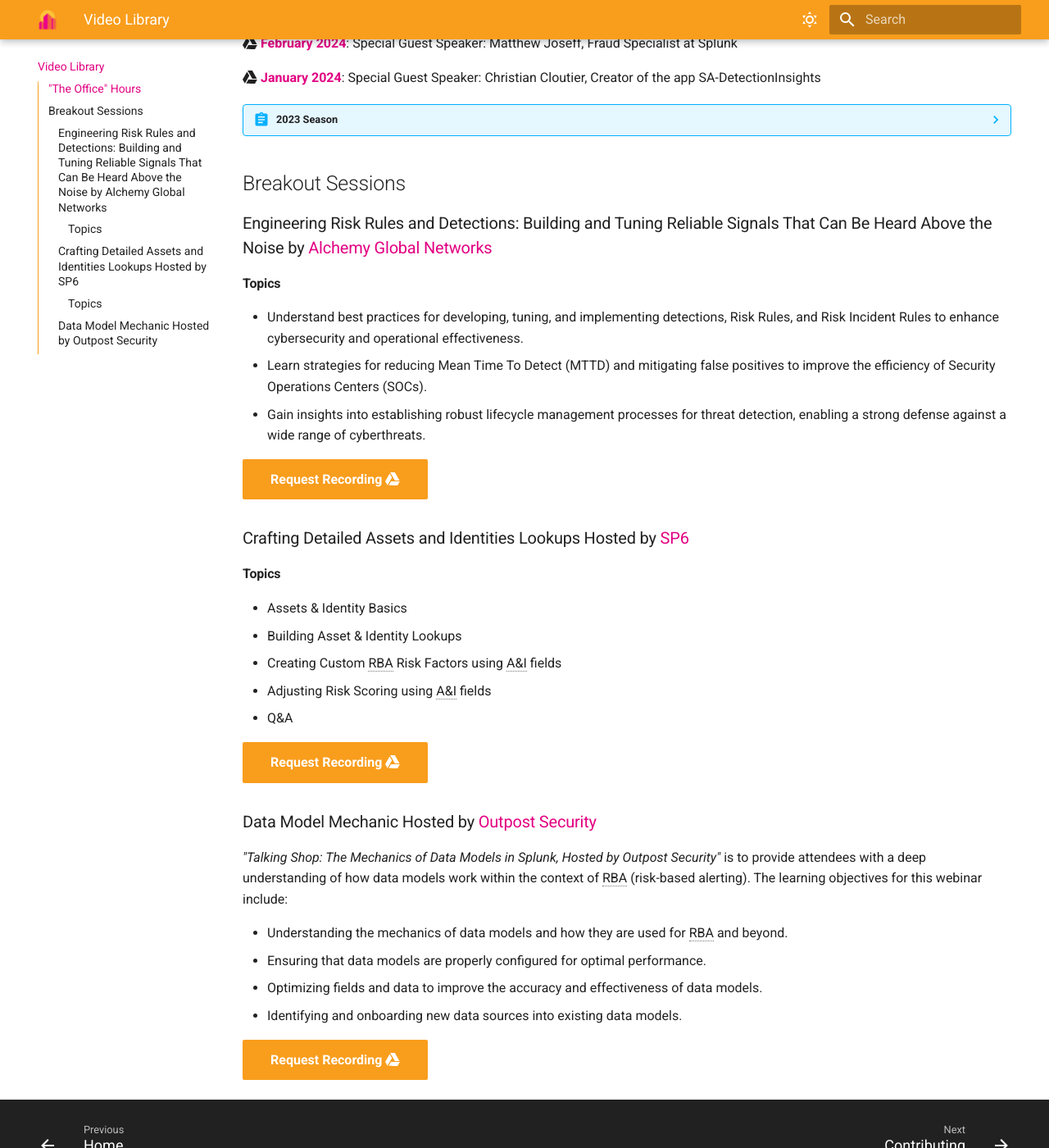
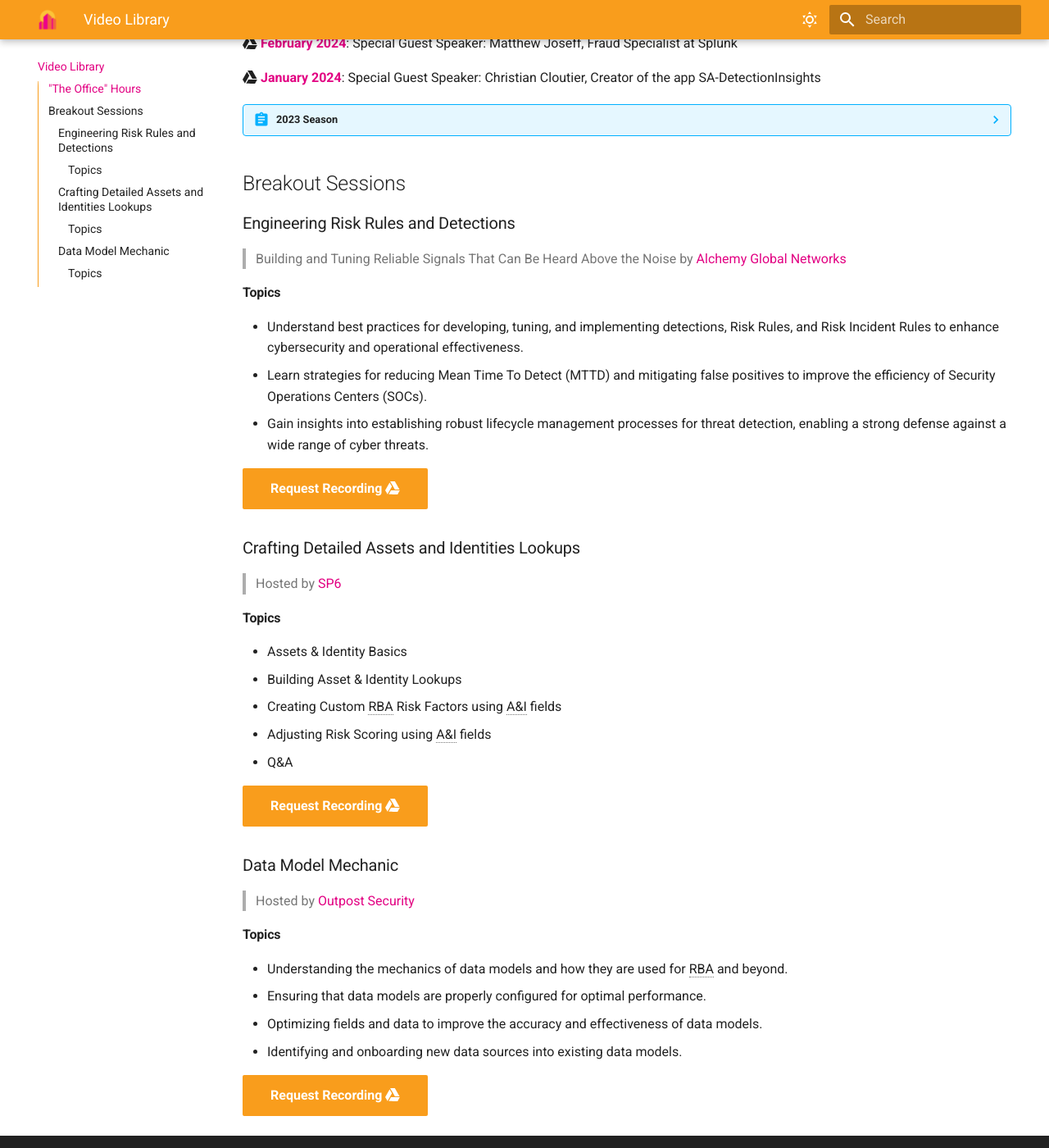
Before and after one commit to rba-community/rba-community, an MkDocs documentation site: the page built from docs/library/index.md, in a window 1280 px wide and 1400 px high, scrolled down 477 px. Shown: the whole window at 82% size. Built offline with MkDocs 1.6.1 and Material for MkDocs 9.7.7, drawn with Linux system fonts in a browser that asks for light colours.

Commit message:
format updates
Signed-off-by: Zach Christensen <23529374+ZachChristensen28@users.noreply.github.com>

```diff
--- a/docs/library/index.md
+++ b/docs/library/index.md
@@ -1,5 +1,5 @@
 ---
-description: Catch up on past RBA Community sessions that you may have missed!
+description: Catch up on past RBA Community sessions you may have missed!
 ---
 
 # Video Library
@@ -34,17 +34,21 @@
 
 ## Breakout Sessions
 
-### Engineering Risk Rules and Detections: Building and Tuning Reliable Signals That Can Be Heard Above the Noise by [Alchemy Global Networks](https://www.alchemy-global.net/){ target="blank" }
+### Engineering Risk Rules and Detections
+
+> Building and Tuning Reliable Signals That Can Be Heard Above the Noise by [Alchemy Global Networks](https://www.alchemy-global.net/){ target="blank" }
 
 #### Topics
 
 - Understand best practices for developing, tuning, and implementing detections, Risk Rules, and Risk Incident Rules to enhance cybersecurity and operational effectiveness.
 - Learn strategies for reducing Mean Time To Detect (MTTD) and mitigating false positives to improve the efficiency of Security Operations Centers (SOCs).
-- Gain insights into establishing robust lifecycle management processes for threat detection, enabling a strong defense against a wide range of cyberthreats.
+- Gain insights into establishing robust lifecycle management processes for threat detection, enabling a strong defense against a wide range of cyber threats.
 
 [Request Recording :simple-googledrive:](https://forms.gle/ayekn4fGtSUmoTxk9){ .md-button .md-button--primary target="_blank" }
 
-### Crafting Detailed Assets and Identities Lookups Hosted by [SP6](https://www.sp6.io){ target="blank" }
+### Crafting Detailed Assets and Identities Lookups
+
+> Hosted by [SP6](https://www.sp6.io){ target="blank" }
 
 #### Topics
 
@@ -57,9 +61,11 @@
 [Request Recording :simple-googledrive:](https://forms.gle/ySCMRj3X6ZGXKkas9 "Crafting Detailed Assets and Identities Lookups Recording"){ .md-button .md-button--primary target="_blank" }
 
 
-### Data Model Mechanic Hosted by [Outpost Security](https://outpost-security.com/){ target="blank" }
+### Data Model Mechanic
 
-_"Talking Shop: The Mechanics of Data Models in Splunk, Hosted by Outpost Security"_ is to provide attendees with a deep understanding of how data models work within the context of RBA (risk-based alerting). The learning objectives for this webinar include:
+> Hosted by [Outpost Security](https://outpost-security.com/){ target="blank" }
+
+#### Topics
 
 - Understanding the mechanics of data models and how they are used for RBA and beyond.
 - Ensuring that data models are properly configured for optimal performance.
```
